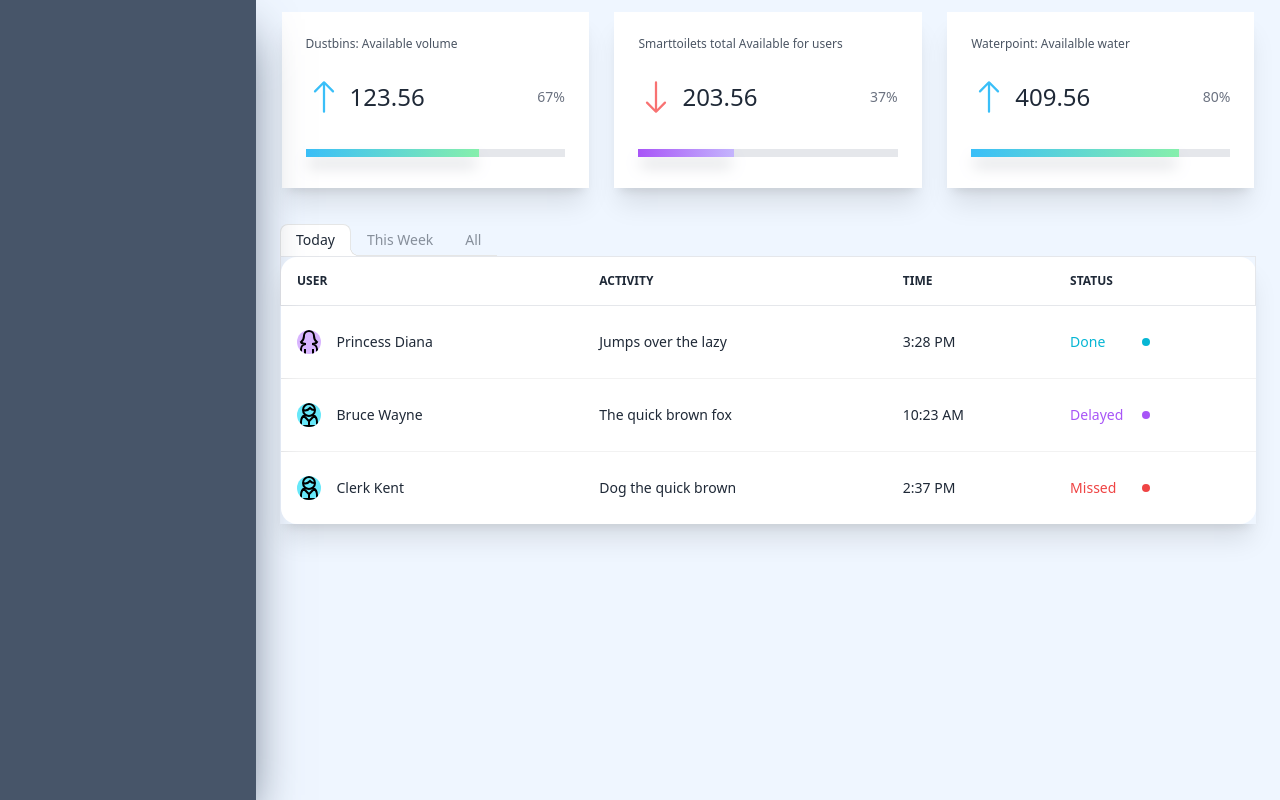
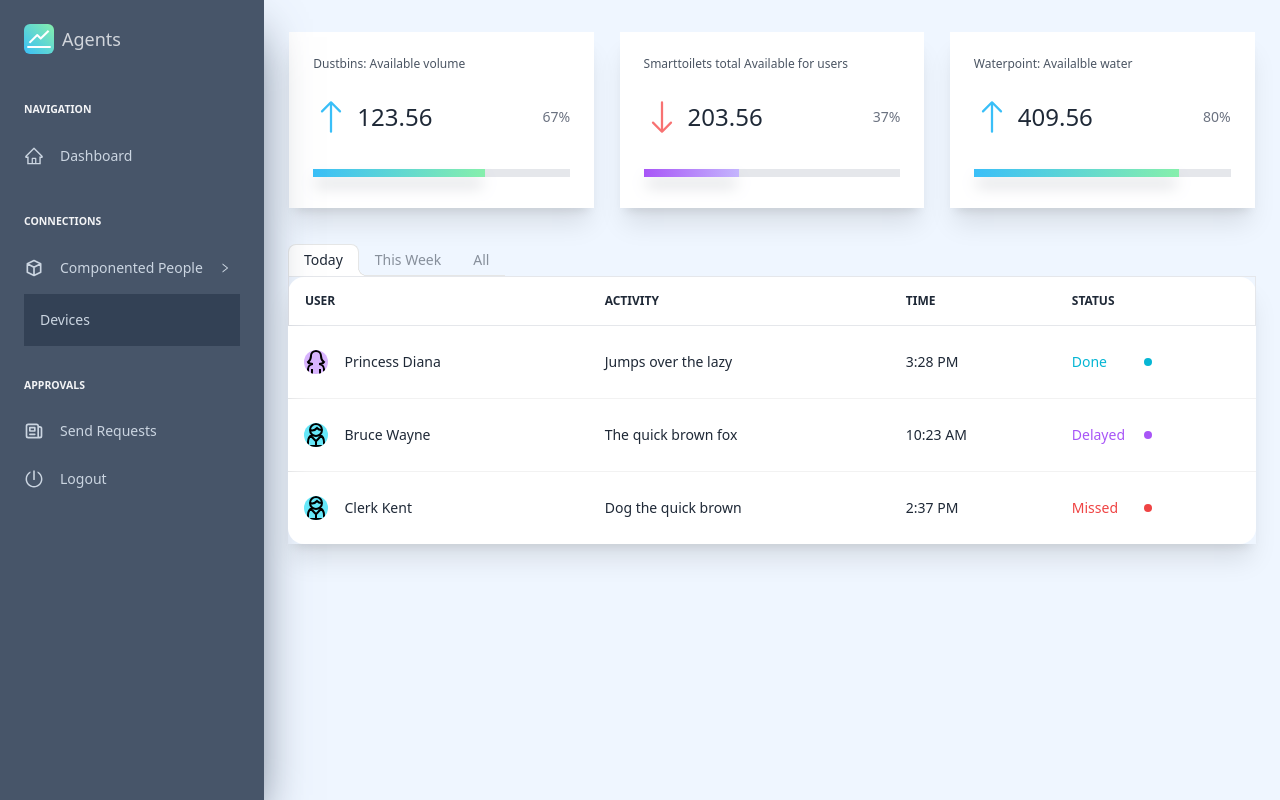
Before and after one commit to RohanSingh182003/SmartCity-SixSense, a React (Vite) app: page /agent in a window 1280 px wide. Built offline with nearby package versions, Linux system fonts and the light colour scheme.

Commit message:
agent page completed

```diff
--- a/src/components/agent/Agent.jsx
+++ b/src/components/agent/Agent.jsx
@@ -16,7 +16,7 @@ const Agent = () => {
       {/* main dashboard  */}
       <section className="w-full min-h-screen bg-blue-50">
         {/* top cards  */}
-        <div className="flex flex-col md:flex-row justify-evenly items-center py-3">
+        <div className="flex flex-col md:flex-row justify-evenly items-center pt-8 pb-3">
           <Card
             value={123.56}
             progressValue={67}
--- a/src/components/agent/Sidebar.jsx
+++ b/src/components/agent/Sidebar.jsx
@@ -1,8 +1,58 @@
 import React from "react";
+import {
+  AiOutlineHome,
+  AiOutlinePoweroff,
+  AiOutlineRight,
+  AiOutlineStock,
+} from "react-icons/ai";
+import { HiOutlineCube, HiOutlineNewspaper } from "react-icons/hi";
 
 const Sidebar = () => {
   return (
-    <section className="min-h-screen hidden md:block z-10 w-80 bg-slate-600 shadow-2xl shadow-slate-600"></section>
+      <section className="min-h-screen hidden md:block z-10 w-80 bg-slate-600 shadow-2xl shadow-slate-600 p-6">
+        <div className="flex items-center">
+          <AiOutlineStock className="text-white text-3xl rounded-md bg-gradient-to-tr from-info to-green-300" />
+          <p className="ml-2 text-lg text-gray-300 font-extralight">Agents</p>
+        </div>
+        {/* navigation  */}
+        <div className="mt-12">
+          <p className="uppercase text-[10.5px] font-semibold text-gray-100">
+            navigation
+          </p>
+          <div className="mt-7 flex items-center text-slate-300 font-light hover:text-cyan-400 transition-all delay-150 cursor-pointer">
+            <AiOutlineHome className="text-xl" />
+            <p className="ml-4 text-sm">Dashboard</p>
+          </div>
+        </div>
+        {/* connections  */}
+        <div className="mt-12">
+          <p className="uppercase text-[10.5px] font-semibold text-gray-100">
+            connections
+          </p>
+          <div className="mt-7 flex items-center text-slate-300 font-light hover:text-cyan-400 transition-all delay-150 cursor-pointer">
+            <HiOutlineCube className="text-xl" />
+            <p className="ml-4 text-sm">Componented People</p>
+            <AiOutlineRight className="text-xs ml-4" />
+          </div>
+          <div className="mt-4 p-4 bg-slate-700 text-slate-300 cursor-pointer transition-all delay-150 text-sm hover:text-cyan-500">
+            <p className="">Devices</p>
+          </div>
+        </div>
+        {/*  approvals */}
+        <div className="mt-8">
+          <p className="uppercase text-[10.5px] font-semibold text-gray-100">
+            approvals
+          </p>
+          <div className="mt-7 flex items-center text-slate-300 font-light hover:text-cyan-400 transition-all delay-150 cursor-pointer">
+            <HiOutlineNewspaper className="text-xl" />
+            <p className="ml-4 text-sm">Send Requests</p>
+          </div>
+          <div className="mt-7 flex items-center text-slate-300 font-light hover:text-cyan-400 transition-all delay-150 cursor-pointer">
+            <AiOutlinePoweroff className="text-xl" />
+            <p className="ml-4 text-sm">Logout</p>
+          </div>
+        </div>
+      </section>
   );
 };
 
```
